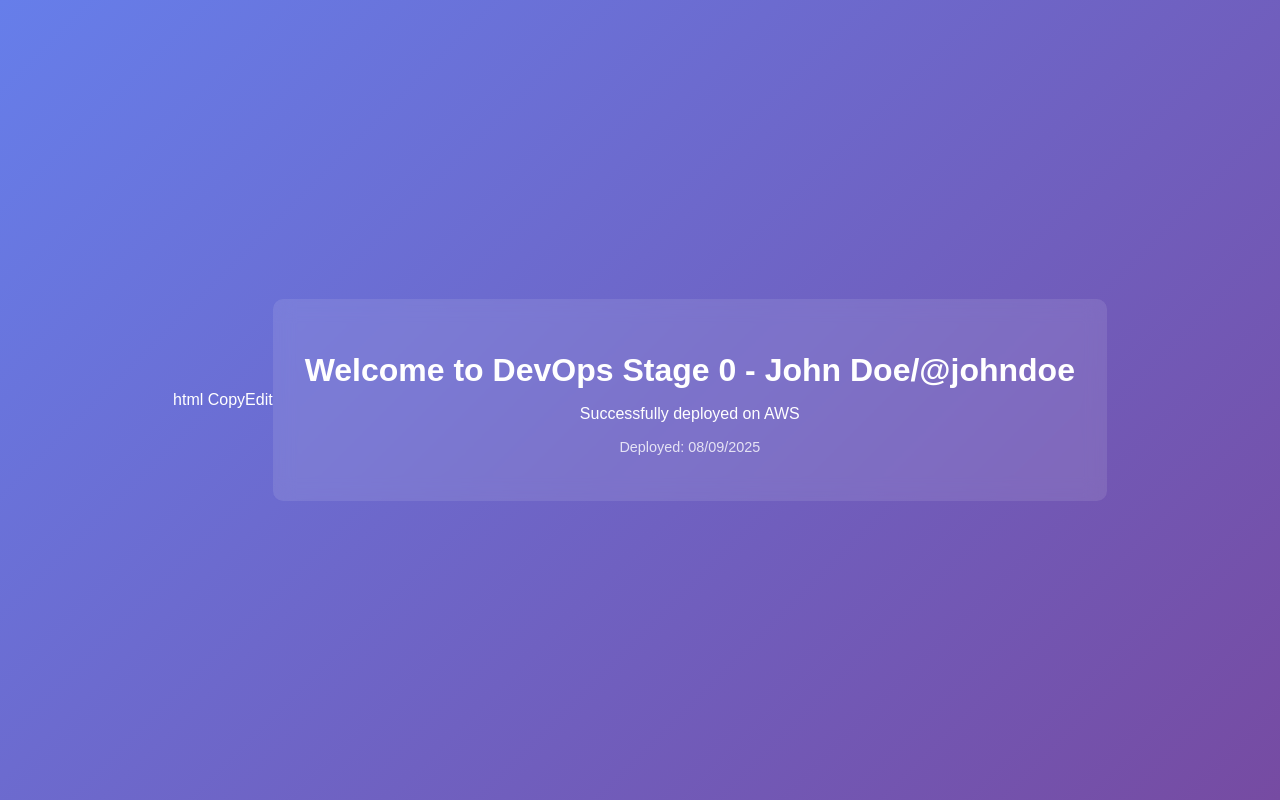
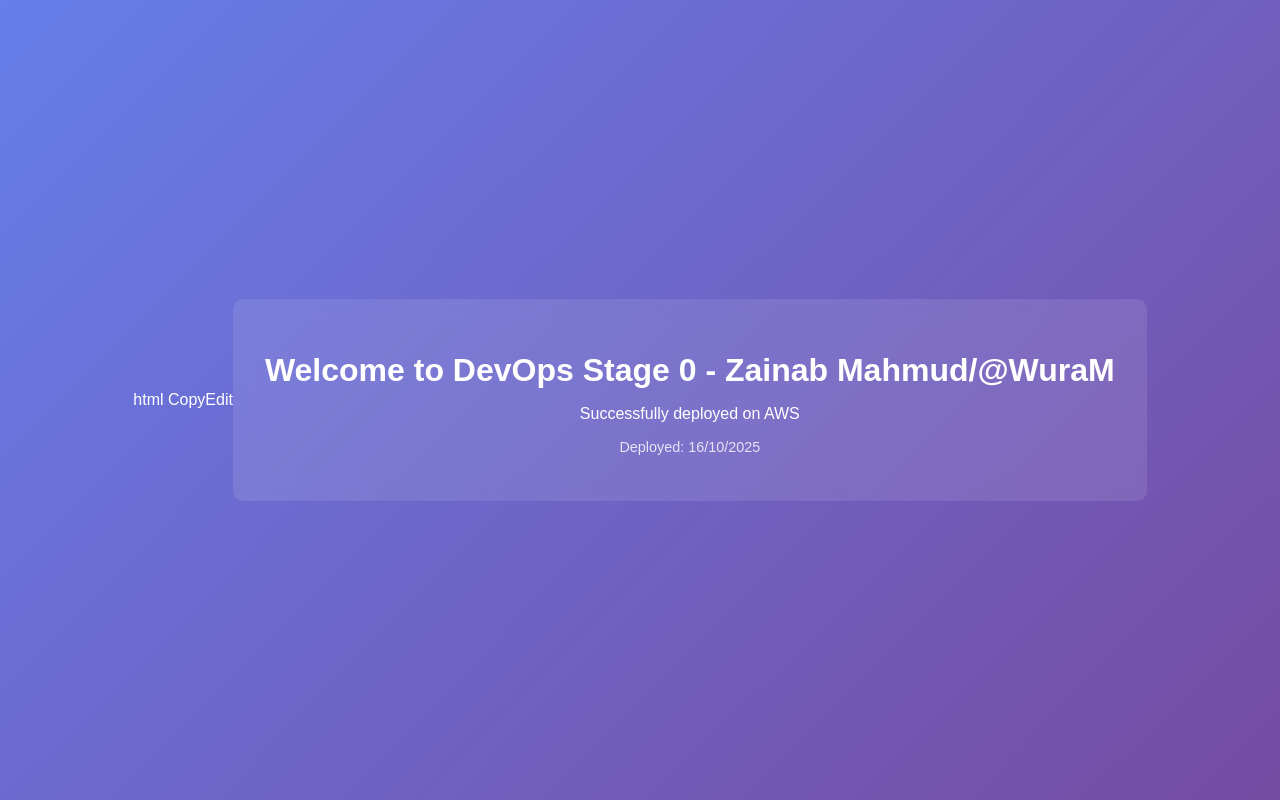
Before and after one commit to zee467/hng13-stage0-devops, a plain HTML site: page index.html in a window 1280 px wide. Drawn offline with Linux system fonts and the light colour scheme.

Commit message:
Update deployment details and author name in index.html

```diff
--- a/index.html
+++ b/index.html
@@ -30,9 +30,9 @@ CopyEdit
 </head>
 <body>
   <div class="container">
-    <h1>Welcome to DevOps Stage 0 - John Doe/@johndoe</h1>
+    <h1>Welcome to DevOps Stage 0 - Zainab Mahmud/@WuraM</h1>
     <p>Successfully deployed on AWS</p>
-    <p class="timestamp">Deployed: 08/09/2025</p>
+    <p class="timestamp">Deployed: 16/10/2025</p>
   </div>
 </body>
 </html>
```
